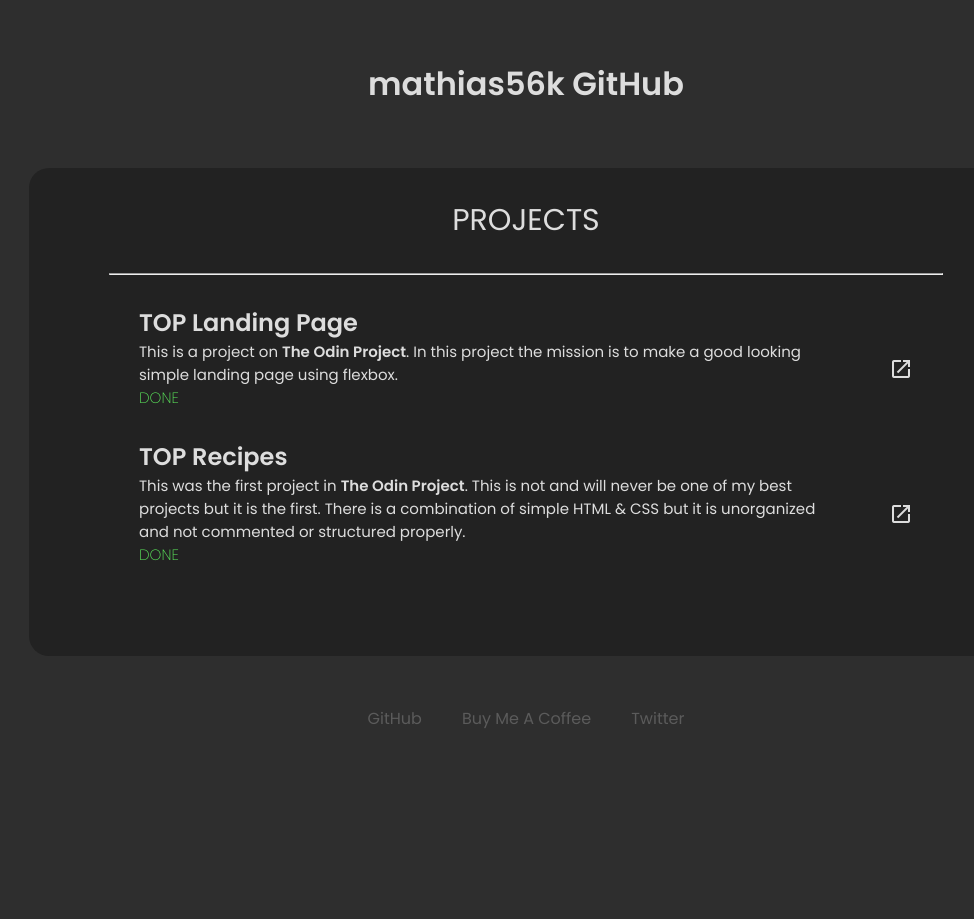
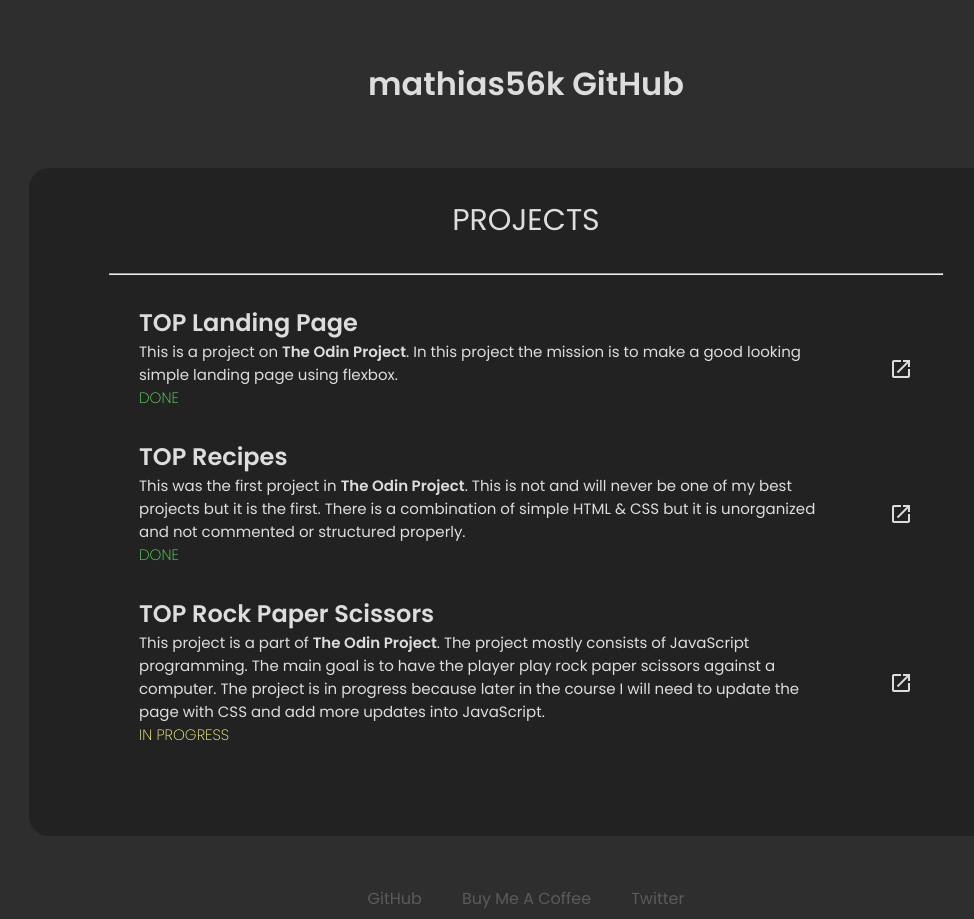
Before and after one commit to mathias56k/m56k-website, a plain HTML site: page index.html in a window 1280 px wide. Shown: the whole page, without its empty margins (114-1088 px from the left). Before the commit the page ends 800 px from the top, so only its background shows below. Drawn offline with Linux system fonts and the light colour scheme.

Commit message:
Added Project, Added README.md and cleaned html I have added my third TOP project into the website (Rock Paper Scissors). Also cleaned up some unneeded href-s. Finally created a readme for the repo.

```diff
--- a/index.html
+++ b/index.html
@@ -30,14 +30,21 @@
                         <h1 class="project-name">TOP Landing Page</h1>
                         <p class="project-desc">This is a project on <a class="link-hov link-in-text" href="https://www.theodinproject.com/" target="_blank">The Odin Project</a>. In this project the mission is to make a good looking simple landing page using flexbox.<br><a class="done">DONE</a></p>
                     </div>
-                        <a class="icon-link" href="https://github.com/mathias56k/odin-LandingPage" target="_blank"><i class="material-icons" href="#">open_in_new</i></a>
+                        <a class="icon-link" href="https://github.com/mathias56k/odin-LandingPage" target="_blank"><i class="material-icons">open_in_new</i></a>
                 </div>
                 <div class="proj-icon">
                     <div class="project">
                         <h1 class="project-name">TOP Recipes</h1>
                         <p class="project-desc">This was the first project in <a class="link-hov link-in-text" href="https://www.theodinproject.com/" target="_blank">The Odin Project</a>. This is not and will never be one of my best projects but it is the first. There is a combination of simple HTML & CSS but it is unorganized and not commented or structured properly.<br><a class="done">DONE</a></p>
                     </div>
-                    <a class="icon-link" href="https://mathias56k.github.io/odin-recipes/" target="_blank"><i class="material-icons" href="#">open_in_new</i></a>
+                    <a class="icon-link" href="https://github.com/mathias56k/odin-recipes/" target="_blank"><i class="material-icons">open_in_new</i></a>
+                </div>
+                <div class="proj-icon">
+                    <div class="project">
+                        <h1 class="project-name">TOP Rock Paper Scissors</h1>
+                        <p class="project-desc">This project is a part of <a class="link-hov link-in-text" href="https://www.theodinproject.com/" target="_blank">The Odin Project</a>. The project mostly consists of JavaScript programming. The main goal is to have the player play rock paper scissors against a computer. The project is in progress because later in the course I will need to update the page with CSS and add more updates into JavaScript.<br><a class="in-progress">IN PROGRESS</a></p>
+                    </div>
+                    <a class="icon-link" href="https://github.com/mathias56k/odin-rps" target="_blank"><i class="material-icons">open_in_new</i></a>
                 </div>
                 <!-- <div class="proj-icon">
                     <div class="project">
```
Also changed, not shown: 1 other file.
